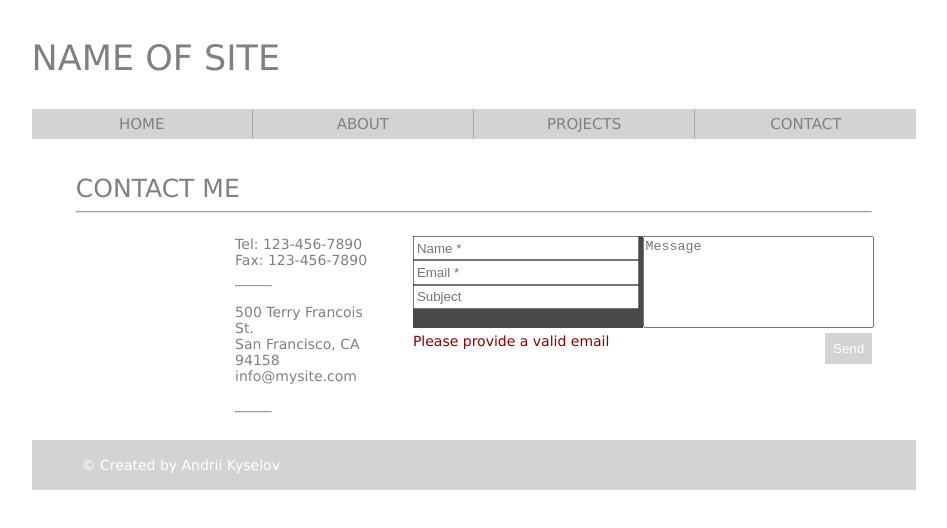
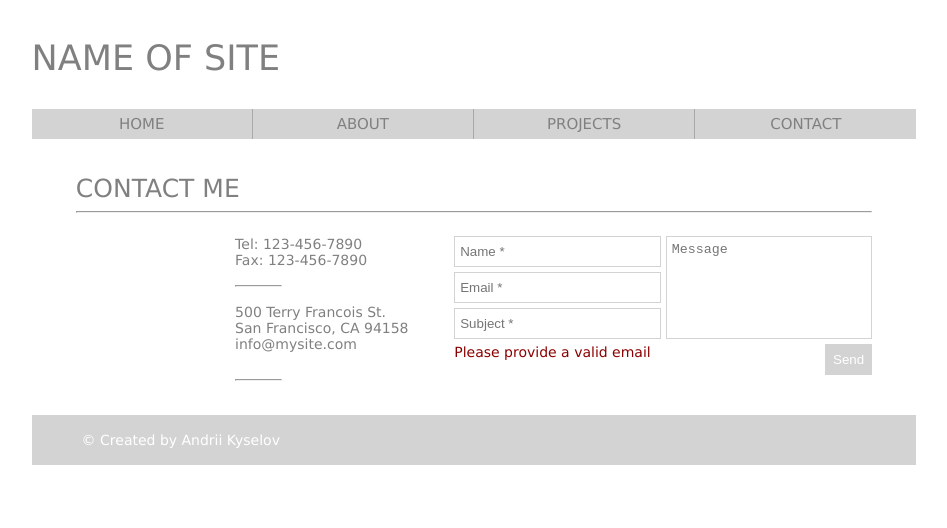
Before and after one commit to IselDrew/cv-website, a React (Create React App) app: page /contact in a window 1280 px wide. Shown: the top 528 px of the page, without its empty margins (166-1113 px from the left). Built offline with nearby package versions, Linux system fonts and the light colour scheme.

Commit message:
Style inputs (done)

```diff
--- a/src/components/Contact.js
+++ b/src/components/Contact.js
@@ -23,38 +23,20 @@ function Contact() {
           <hr className="contact-hr" />
         </div>
 
-        <div className="form">
-          <div className="inputs">
-            <div className="input-fields-container">
-              <input className="input-field" type="text" placeholder="Name *" />
-              <br />
-              <input
-                className="input-field"
-                type="text"
-                placeholder="Email *"
-              />
-              <br />
-              <input
-                className="input-field"
-                type="text"
-                placeholder="Subject"
-              />
+        <div className="contact-form">
+          <div className="inputs-textarea-container">
+            <div className="inputs-container">
+              <input className="input" type="text" placeholder="Name *" />
+              <input className="input" type="text" placeholder="Email *" />
+              <input className="input" type="text" placeholder="Subject *" />
             </div>
-            <div className="input-message-container">
-              <textarea
-                className="input-message"
-                type="text"
-                placeholder="Message"
-              />
+            <div className="message-textarea">
+              <textarea className="message-area" placeholder="Message" />
             </div>
           </div>
           <div className="validation-container">
-            <div className="warning-container">
-              <span>Please provide a valid email</span>
-            </div>
-            <div className="button-container">
-              <button className="send-button">Send</button>
-            </div>
+            <span className="warning">Please provide a valid email</span>
+            <input className="send-button" type="submit" value="Send" />
           </div>
         </div>
       </div>
--- a/src/styles.css
+++ b/src/styles.css
@@ -272,7 +272,6 @@ hr {
 }
 
 .contact-container {
-  /* background-color: blue; */
   width: 80%;
   margin-top: 15px;
   margin-left: auto;
@@ -299,47 +298,55 @@ hr {
   padding-bottom: 20px;
 }
 
-.form {
-  width: 100%;
+/* ------------------------------------------------------- */
+/* -----------------CONTACT FORM STYLING ----------------- */
+/* ------------------------------------------------------- */
+
+.contact-form {
+  width: 70%;
 }
 
-.inputs {
+.inputs-textarea-container {
   display: flex;
-  height: 50%;
+  height: 65%;
 }
 
-.input-fields-container {
+.inputs-container {
   width: 50%;
-  /* position: absolute; */
-  /* right: 5px; */
-  /* top: 10px; */
-  background-color: #494949;
+  margin-right: 5px;
+  display: flex;
+  flex-direction: column;
+  justify-content: space-between;
 }
 
-.input-field {
-  height: 20%;
-  width: 95%;
+.input {
+  width: 100%;
+  height: 30%;
+
+  border: 1px solid lightgrey;
+
+  padding: 12px 5px;
+
+  -webkit-box-sizing: border-box;
+  -moz-box-sizing: border-box;
+  box-sizing: border-box;
 }
 
-/* .input-fields-container {
-  width: 50%;
-  display: flex;
-  flex-direction: column;
-}
-
-.input-field {
-  height: 20%;
-  width: 95%;
-} */
-
-.input-message-container {
+.message-textarea {
   width: 50%;
 }
 
-.input-message {
-  width: 98%;
-  height: 93%;
+.message-area {
+  width: 100%;
+  height: 100%;
   resize: none;
+
+  padding: 5px 5px;
+  border: 1px solid lightgrey;
+
+  -webkit-box-sizing: border-box;
+  -moz-box-sizing: border-box;
+  box-sizing: border-box;
 }
 
 .validation-container {
@@ -348,7 +355,7 @@ hr {
   justify-content: space-between;
 }
 
-.warning-container {
+.warning {
   color: darkred;
 }
 
```
